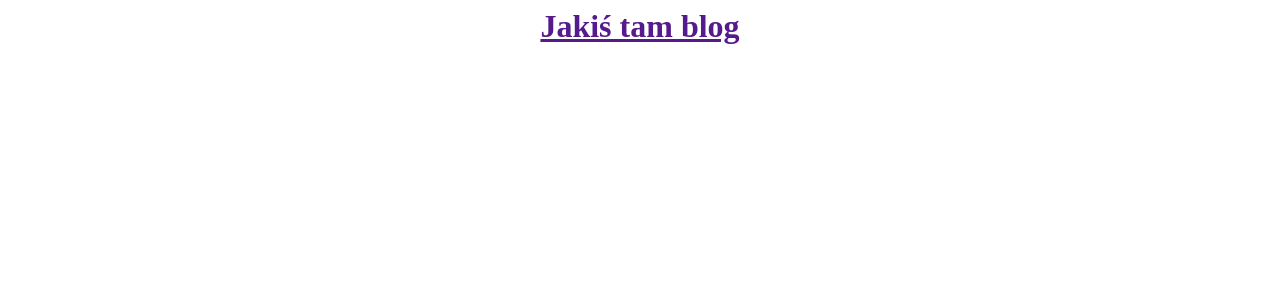
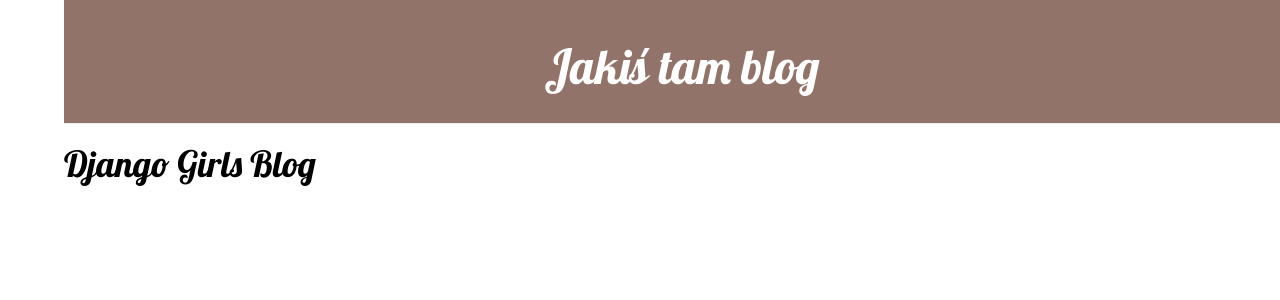
Before and after one commit to kuroitenshi9/my-first-blog, a Django app: page / in a window 1280 px wide. Shown: the top 300 px of the page. Run offline with Django 3.2, Linux system fonts and the light colour scheme; data that the repository does not hold is empty; some libraries are stand-ins or nearby versions.

Commit message:
Dodano style, oraz widok i szablon dla danego wpisu na stronie.

```diff
--- /dev/null
+++ b/blog/templates/blog/base.html
@@ -0,0 +1,36 @@
+{% load staticfiles %}
+<html>
+
+<head>
+<link rel="stylesheet" href="//maxcdn.bootstrapcdn.com/bootstrap/3.2.0/css/bootstrap.min.css">
+<link rel="stylesheet" href="//maxcdn.bootstrapcdn.com/bootstrap/3.2.0/css/bootstrap-theme.min.css">
+<link rel="stylesheet" href="{% static 'css/blog.css' %}">
+<link href="//fonts.googleapis.com/css?family=Lobster&subset=latin,latin-ext" rel="stylesheet" type="text/css">
+
+<title>blog</title>
+</head>
+
+<body>
+<div class="page-header">
+<center><h1><a href="">Jakiś tam blog</a></h1></center>
+</div>
+
+
+<body>
+    <div>
+        <h1 class="aaa"><a href="/">Django Girls Blog</a></h1>
+    </div>
+    <div class="content container">
+        <div class="row">
+            <div class="col-md-8">
+            {% block content %}
+            {% endblock %}
+            </div>
+        </div>
+    </div>
+</body>
+
+
+
+</body>
+</html>
--- a/blog/templates/blog/post_list.html
+++ b/blog/templates/blog/post_list.html
@@ -1,23 +1,15 @@
-<html>
-
-<head>
-<title>blog</title>
-</head>
-
-<body>
-<div>
-<center><h1><a href="">Jakiś tam blog</a></h1></center>
-</div>
+{% extends 'blog/base.html' %}
 
 
-{% for post in posts %}
-<div>
-<h2><a href="">{{ post.title }}</a></h1>
-<p>{{ post.text|linebreaksbr}}</p>
-<p><b>Author:</b> {{post.author}}<br>
-<b>Published:</b> <i> {{ post.published_date }}</i><p>
-</div>
-{% endfor %}
-
-</body>
-</html>
+{% block content %}
+	{% for post in posts %}
+		<div class="post">
+			<div class="date">
+			{{ post.published_date }}<p>
+		</div>
+		<h1><a href="{% url 'post_detail' pk=post.pk %}">{{ post.title }}</a></h1>
+		<p>{{ post.text|linebreaksbr }}</p>
+		<p><b>Autor:</b> {{ post.author }}<p>
+		</div>
+	{% endfor %}
+{% endblock content %}
--- a/blog/urls.py
+++ b/blog/urls.py
@@ -2,4 +2,6 @@ from django.conf.urls import url
 from . import views
 
 urlpatterns = [
-	url(r'^$',views.post_list, name='post_list')]
+	url(r'^$',views.post_list, name='post_list'),
+	url(r'^post/(?P<pk>[0-9]+)/$', views.post_detail, name='post_detail'),
+		]
--- a/blog/views.py
+++ b/blog/views.py
@@ -1,7 +1,11 @@
-from django.shortcuts import render
+from django.shortcuts import render, get_object_or_404
 from django.utils import timezone
 from .models import Post
 
 def post_list(request):
 	posts = Post.objects.filter(published_date__lte=timezone.now()).order_by('published_date')
 	return render(request, 'blog/post_list.html',{'posts': posts})
+
+def post_detail(request, pk):
+	post = get_object_or_404(Post, pk=pk)
+	return render(request, 'blog/post_detail.html',{'post':post})
--- a/mysite/settings.py
+++ b/mysite/settings.py
@@ -122,3 +122,6 @@ USE_TZ = True
 
 STATIC_URL = '/static/'
 STATIC_ROOT = os.path.join(BASE_DIR, 'public', 'static')
+STATICFILES_DIRS = (
+    os.path.join(BASE_DIR, "static"),
+    )
--- /dev/null
+++ b/static/css/blog.css
@@ -0,0 +1,55 @@
+body {
+	padding-left: 5%;
+}
+.page-header {
+    background-color: #917369;
+    margin-top: 0;
+    padding: 20px 20px 20px 40px;
+}
+
+.page-header h1, .page-header h1 a, .page-header h1 a:visited, .page-header h1 a:active {
+    color: #ffffff;
+    font-size: 36pt;
+    text-decoration: none;
+}
+
+.content {
+    margin-left: 40px;
+}
+
+h1, h2, h3, h4 {
+    font-family: 'Lobster', cursive;
+    color: #000000;
+}
+
+.date {
+    float: right;
+    color: #828282;
+}
+
+.save {
+    float: right;
+}
+
+.post-form textarea, .post-form input {
+    width: 100%;
+}
+
+.top-menu, .top-menu:hover, .top-menu:visited {
+    color: #ffffff;
+    float: right;
+    font-size: 26pt;
+    margin-right: 20px;
+}
+
+.post {
+    margin-bottom: 70px;
+}
+
+.post h1 a, .post h1 a:visited {
+    color: #000000;
+}
+.aaa a {
+	color: #000;
+	float: center;
+}
```
Also changed, not shown: blog/templates/blog/post_detail.html (added, +13 -0 lines).
